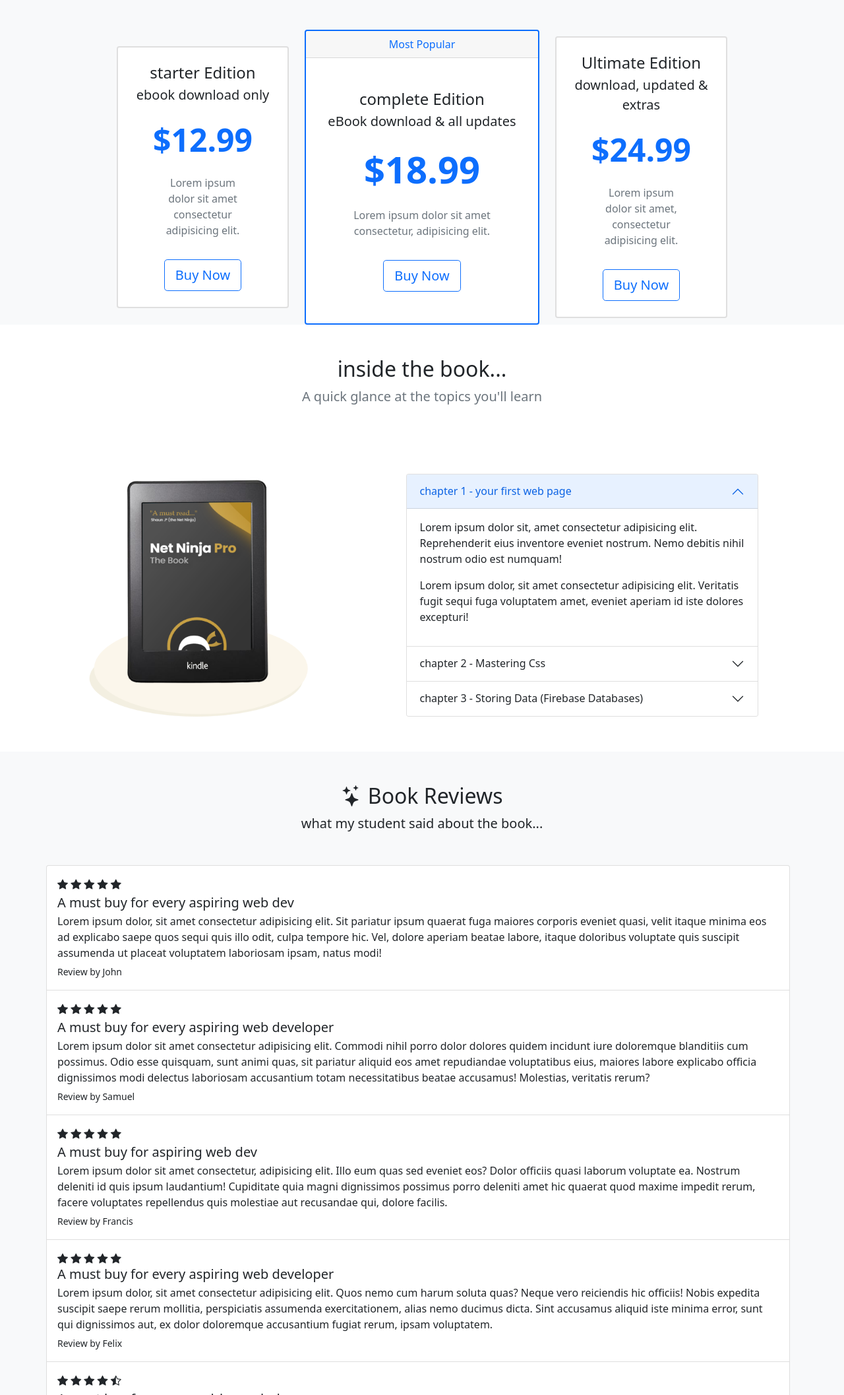
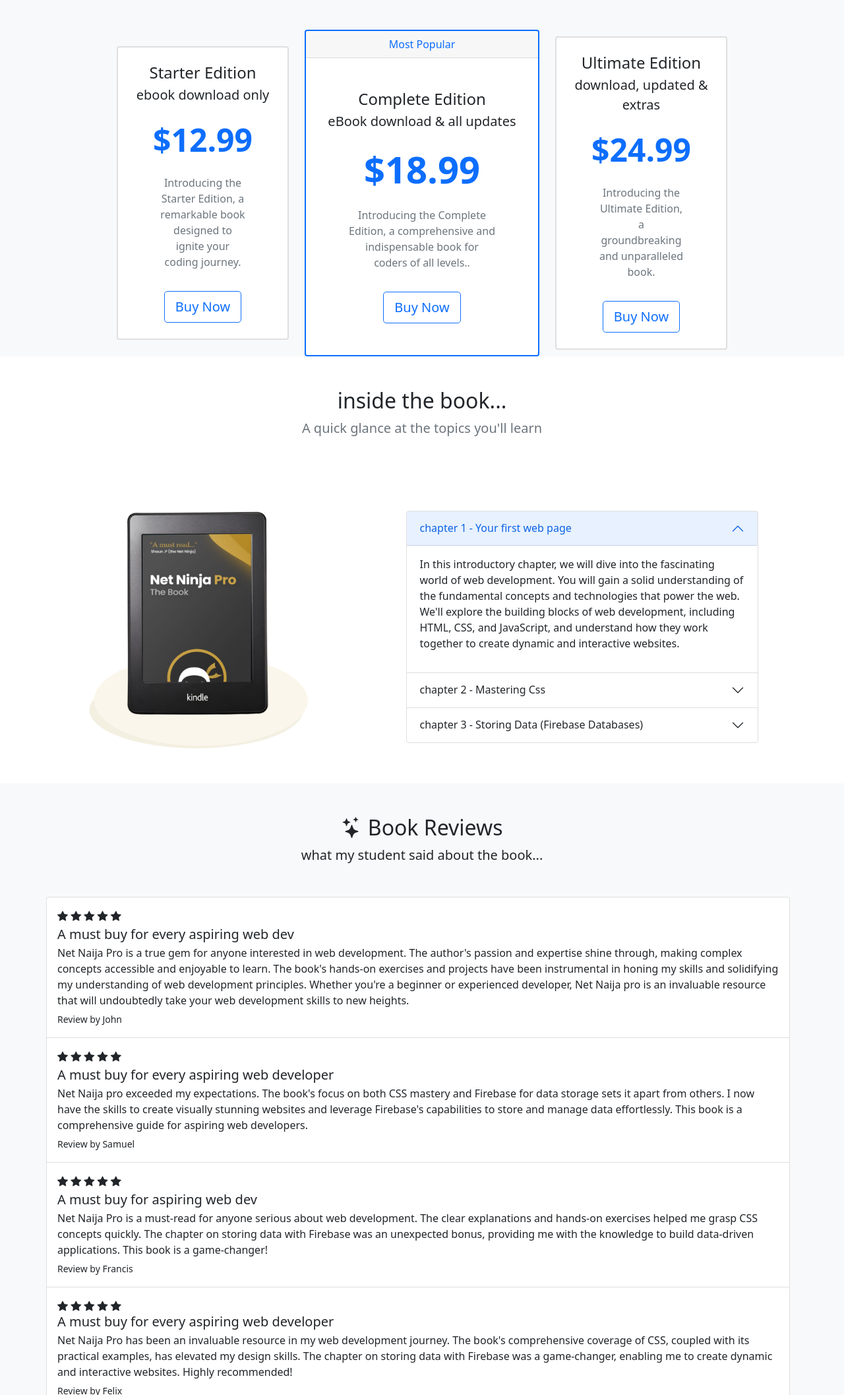
Before and after one commit to Akojede70/Net-Ninja-Pro, a plain HTML site: page index.html in a window 1280 px wide. Shown: the part 686-2800 px from the top of the page at 66% size. Drawn offline with nearby package versions, Linux system fonts and the light colour scheme.

Commit message:
update content

```diff
--- a/index.html
+++ b/index.html
@@ -61,7 +61,7 @@
                         <div class="display-2">Black-Belt</div>
                         <div class="display-5 text-muted">your coding skills</div>
                     </h1>
-                    <p class="lead my-4 text-muted">Lorem ipsum dolor sit amet consectetur, adipisicing elit.</p>
+                    <p class="lead my-4 text-muted"> Embark on this enlightening journey and witness the transformation of your coding skills through the pages of this exceptional book.</p>
                     <a href="#pricing" class="btn btn-secondary btn-lg">Buy Now</a>
                     <!-- open sidebar / offcanvas -->
                     <a href="#sidebar" class="d-block mt-3" data-bs-toggle="offcanvas"
@@ -77,7 +77,8 @@ aria-labelledby="sidebar-label">
     aria-label="close"></button>
   </div>
 <div class="offcanvas-body">
-   <p>Lorem ipsum dolor sit, amet consectetur adipisicing elit. Odit quae praesentium nihil excepturi fugiat, placeat labore nam esse dicta at sed officiis ratione hic aliquam ut. Repudiandae perspiciatis saepe magnam.</p>
+   <p>At our Bookstore, we offer a diverse selection of books that cater to a wide range of interests, genres, and literary preferences. Whether you're a fiction enthusiast, a history buff, a self-help seeker, or an avid reader eager to explore new worlds, our curated collection is designed to satisfy your reading appetite.</p>
+   <p></p>
 
 
 <!--dropdown  -->
@@ -119,10 +120,10 @@ aria-labelledby="sidebar-label">
         <div class="col-8 col-lg-4 col-xl-3">
             <div class="card border-2">
                 <div class="card-body text-center py-4">
-                    <h4 class="card-title">starter Edition</h4>
+                    <h4 class="card-title">Starter Edition</h4>
                     <p class="lead card-subtitle">ebook download only</p>
                     <p class="display-5 my-4 text-primary fw-bold">$12.99</p>
-                    <p class="card-text mx-5 text-muted d-none d-lg-block">Lorem ipsum dolor sit amet consectetur adipisicing elit.</p>
+                    <p class="card-text mx-5 text-muted d-none d-lg-block">Introducing the Starter Edition, a remarkable book designed to ignite your coding journey.</p>
                     <a href="#" class="btn btn-outline-primary btn-lg mt-3">Buy Now</a>
                 </div>
             </div>
@@ -133,10 +134,10 @@ aria-labelledby="sidebar-label">
         <div class="card border-2 border-primary ">
             <div class="card-header text-center text-primary">Most Popular</div>
             <div class="card-body text-center py-5">
-                <h4 class="card-title">complete Edition</h4>
+                <h4 class="card-title">Complete Edition</h4>
                 <p class="lead card-subtitle">eBook download & all updates</p>
                 <p class="display-4 my-4 text-primary fw-bold">$18.99</p>
-                <p class="card-text mx-5 text-muted d-none d-lg-block">Lorem ipsum dolor sit amet consectetur, adipisicing elit.</p>
+                <p class="card-text mx-5 text-muted d-none d-lg-block">Introducing the Complete Edition, a comprehensive and indispensable book for coders of all levels..</p>
                 <a href="#" class="btn btn-outline-primary btn-lg mt-3">Buy Now</a>
             </div>
         </div>
@@ -149,7 +150,7 @@ aria-labelledby="sidebar-label">
                 <h4 class="card-title">Ultimate Edition</h4>
                 <p class="lead card-subtitle">download, updated & extras</p>
                 <p class="display-5 my-4 text-primary fw-bold">$24.99</p>
-                <p class="card-text mx-5 text-muted d-none d-lg-block">Lorem ipsum dolor sit amet, consectetur adipisicing elit.</p>
+                <p class="card-text mx-5 text-muted d-none d-lg-block">Introducing the Ultimate Edition, a groundbreaking and unparalleled book.</p>
                 <a href="#" class="btn btn-outline-primary btn-lg mt-3">Buy Now</a>
             </div>
         </div>
@@ -180,13 +181,12 @@ aria-labelledby="sidebar-label">
                     <div class="accordion-item">
                         <h2 class="accordion-header" id="heading-1">
                             <button class="accordion-button" type="button" data-bs-toggle="collapse"
-                            data-bs-target="#chapter-1" aria-expanded="true" aria-controls="chapter-1">chapter 1 - your first web page</button>
+                            data-bs-target="#chapter-1" aria-expanded="true" aria-controls="chapter-1">chapter 1 - Your first web page</button>
                         </h2>
                         <div id="chapter-1" class="accordion-collapse collapse show"
                         aria-labelledby="heading-1" data-bs-parent="#chapters">
                         <div class="accordion-body">
-                            <p>Lorem ipsum dolor sit, amet consectetur adipisicing elit. Reprehenderit eius inventore eveniet nostrum. Nemo debitis nihil nostrum odio est numquam!</p>
-                            <p>Lorem ipsum dolor, sit amet consectetur adipisicing elit. Veritatis fugit sequi fuga voluptatem amet, eveniet aperiam id iste dolores excepturi!</p>
+                            <p>In this introductory chapter, we will dive into the fascinating world of web development. You will gain a solid understanding of the fundamental concepts and technologies that power the web. We'll explore the building blocks of web development, including HTML, CSS, and JavaScript, and understand how they work together to create dynamic and interactive websites.</p>
                         </div>
                     </div>
                     </div>
@@ -201,8 +201,7 @@ aria-labelledby="sidebar-label">
                         <div id="chapter-2" class="accordion-collapse collapse"
                          aria-labelledby="heading-2" data-bs-parent="#chapters">
                           <div class="accordion-body">
-                              <p>Lorem, ipsum dolor sit amet consectetur adipisicing elit. Numquam enim suscipit nostrum nesciunt quod atque accusamus ut optio ab impedit.</p>
-                              <p>Lorem ipsum dolor sit amet consectetur adipisicing elit. Tempore molestias totam alias quisquam ratione non accusamus quis nostrum esse temporibus.</p>
+                              <p>In this opening chapter, we will delve into the captivating world of CSS (Cascading Style Sheets). CSS is a powerful tool that enables you to style and enhance the visual appearance of web pages. We will explore the fundamentals of CSS, including its syntax, selectors, and how it integrates with HTML. By mastering CSS, you will gain the ability to create stunning and visually engaging web designs.</p>
                           </div>
                         </div>
                     </div>
@@ -219,7 +218,7 @@ aria-labelledby="sidebar-label">
                         <div id="chapter-3" class="accordion-collapse collapse"
                          aria-labelledby="heading-3" data-bs-parent="#chapters">
                           <div class="accordion-body">
-                              <p>Lorem ipsum dolor sit amet, consectetur adipisicing elit. Id illo, velit dignissimos nulla cumque fugiat nemo explicabo magnam beatae inventore.</p>
+                              <p>In this chapter, we will explore the powerful capabilities of Firebase for storing and managing data in the cloud. Firebase provides an intuitive and scalable solution for developers to handle data storage without worrying about infrastructure management. We will guide you through the process of setting up a Firebase project and demonstrate how to perform common data operations. By the end of this chapter, you will be equipped with the knowledge to effectively store and retrieve data using Firebase.</p>
                           </div>
                          </div>
                     </div>
@@ -251,7 +250,7 @@ aria-labelledby="sidebar-label">
                         <i class="bi bi-star-fill"></i>
                     </div>
                     <h5 class="mb-1">A must buy for every aspiring web dev</h5>
-                     <p class="mb-1">Lorem ipsum dolor, sit amet consectetur adipisicing elit. Sit pariatur ipsum quaerat fuga maiores corporis eveniet quasi, velit itaque minima eos ad explicabo saepe quos sequi quis illo odit, culpa tempore hic. Vel, dolore aperiam beatae labore, itaque doloribus voluptate quis suscipit assumenda ut placeat voluptatem laboriosam ipsam, natus modi!</p>
+                     <p class="mb-1">Net Naija Pro is a true gem for anyone interested in web development. The author's passion and expertise shine through, making complex concepts accessible and enjoyable to learn. The book's hands-on exercises and projects have been instrumental in honing my skills and solidifying my understanding of web development principles. Whether you're a beginner or experienced developer, Net Naija pro is an invaluable resource that will undoubtedly take your web development skills to new heights.</p>
                      <small>Review by John</small>
                 </div>
 
@@ -264,7 +263,7 @@ aria-labelledby="sidebar-label">
                         <i class="bi bi-star-fill"></i>
                     </div>
                     <h5 class="mb-1">A must buy for every aspiring web developer</h5>
-                    <p class="mb-1">Lorem ipsum dolor sit amet consectetur adipisicing elit. Commodi nihil porro dolor dolores quidem incidunt iure doloremque blanditiis cum possimus. Odio esse quisquam, sunt animi quas, sit pariatur aliquid eos amet repudiandae voluptatibus eius, maiores labore explicabo officia dignissimos modi delectus laboriosam accusantium totam necessitatibus beatae accusamus! Molestias, veritatis rerum?</p>
+                    <p class="mb-1">Net Naija pro exceeded my expectations. The book's focus on both CSS mastery and Firebase for data storage sets it apart from others. I now have the skills to create visually stunning websites and leverage Firebase's capabilities to store and manage data effortlessly. This book is a comprehensive guide for aspiring web developers.</p>
                     <small>Review by Samuel</small>
                 </div>
 
@@ -278,7 +277,7 @@ aria-labelledby="sidebar-label">
                         <i class="bi bi-star-fill"></i>
                     </div>
                     <h5 class="mb-1">A must buy for aspiring web dev</h5>
-                    <p class="mb-1">Lorem ipsum dolor sit amet consectetur, adipisicing elit. Illo eum quas sed eveniet eos? Dolor officiis quasi laborum voluptate ea. Nostrum deleniti id quis ipsum laudantium! Cupiditate quia magni dignissimos possimus porro deleniti amet hic quaerat quod maxime impedit rerum, facere voluptates repellendus quis molestiae aut recusandae qui, dolore facilis.</p>
+                    <p class="mb-1">Net Naija Pro is a must-read for anyone serious about web development. The clear explanations and hands-on exercises helped me grasp CSS concepts quickly. The chapter on storing data with Firebase was an unexpected bonus, providing me with the knowledge to build data-driven applications. This book is a game-changer!</p>
                     <small>Review by Francis</small>
                 </div>
 
@@ -291,7 +290,7 @@ aria-labelledby="sidebar-label">
                         <i class="bi bi-star-fill"></i>
                     </div>
                     <h5 class="mb-1">A must buy for every aspiring web developer</h5>
-                    <p class="mb-1">Lorem ipsum dolor, sit amet consectetur adipisicing elit. Quos nemo cum harum soluta quas? Neque vero reiciendis hic officiis! Nobis expedita suscipit saepe rerum mollitia, perspiciatis assumenda exercitationem, alias nemo ducimus dicta. Sint accusamus aliquid iste minima error, sunt qui dignissimos aut, ex dolor doloremque accusantium fugiat rerum, ipsam voluptatem.</p>
+                    <p class="mb-1">Net Naija Pro has been an invaluable resource in my web development journey. The book's comprehensive coverage of CSS, coupled with its practical examples, has elevated my design skills. The chapter on storing data with Firebase was a game-changer, enabling me to create dynamic and interactive websites. Highly recommended!</p>
                     <small>Review by Felix</small>
                 </div>
                 <div class="list-group-item py-3">
@@ -303,7 +302,7 @@ aria-labelledby="sidebar-label">
                         <i class="bi bi-star-half"></i>
                     </div>
                     <h5 class="mb-1">A must buy for every aspiring web dev</h5>
-                    <p class="mb-1">Lorem ipsum dolor, sit amet consectetur adipisicing elit. Cum rem iure provident odit ea sint, voluptas reiciendis tenetur delectus adipisci cumque temporibus, mollitia deleniti, libero ex veniam perferendis distinctio harum officia. Nobis ex doloremque sapiente nam commodi, non quod, omnis, tenetur accusamus earum excepturi minima aperiam fugit rem est totam. </p>
+                    <p class="mb-1">Reading Net Naija pro has been an enlightening experience. The author's ability to explain intricate web development concepts in a concise and understandable manner is remarkable. The book's real-world examples and case studies have expanded my knowledge and provided practical insights into the industry. Net Naija pro has become my trusted companion, and I highly recommend it to anyone passionate about web development and eager to stay up-to-date with the latest trends and technologies. </p>
                     <small>Review buy Peter Bass</small>
                 </div>
             </div>
@@ -343,7 +342,7 @@ aria-labelledby="sidebar-label">
                         <span class="input-group-text">
                             <i class="bi bi-person-fill"></i>
                         </span>
-                        <input type="text" class="form-control" id="name" placeholder="e.g Peter">
+                        <input type="text" class="form-control" id="name" placeholder="e.g Samuel">
                         <!-- tooltip -->
                         <span class="input-group-text">
                             <span class="tt" data-bs-placement="bottom" title="pretty self explanatory really...">
@@ -388,7 +387,7 @@ aria-labelledby="sidebar-label">
         </div>
         <div class="row justify-content-center">
             <div class="col-md-8 text-center">
-                <p class="text-muted my-4">Lorem ipsum dolor sit amet consectetur adipisicing elit. Blanditiis ratione qui repudiandae, quos fugit dolores! Libero earum sapiente molestiae quia accusamus esse, dicta obcaecati excepturi tempore voluptatem, doloribus repudiandae nisi!</p>
+                <p class="text-muted my-4">Remember, the true art of web design lies in pushing boundaries while staying within the realm of innovation and user-centric experiences. With Stay Within, you'll be equipped to craft outstanding websites that captivate and inspire.</p>
                 <button class="btn btn-primary" data-bs-toggle="modal" data-bs-target="#reg-modal">Register for updates</button>
             </div>
         </div>
@@ -407,7 +406,7 @@ aria-labelledby="sidebar-label">
        </div>
 
       <div class="modal-body">
-         <p>Lorem ipsum dolor sit amet consectetur adipisicing elit. Quos nisi modi vel nostrum corporis a obcaecati? Sit distinctio aperiam quia nemo nam possimus modi quis, dicta est reprehenderit assumenda sint.</p>
+         <p>Welcome to our update center, where you can stay informed and inspired with the latest trends, news, and insights from the dynamic world of web design and development. Our goal is to keep you ahead of the curve and provide you with valuable resources that fuel your creativity and expertise.</p>
          <label for="modal-email" class="form-label">your email address</label>
          <input type="email" class="form-control" id="modal-email" placeholder="@gmail.com">
       </div>
```
